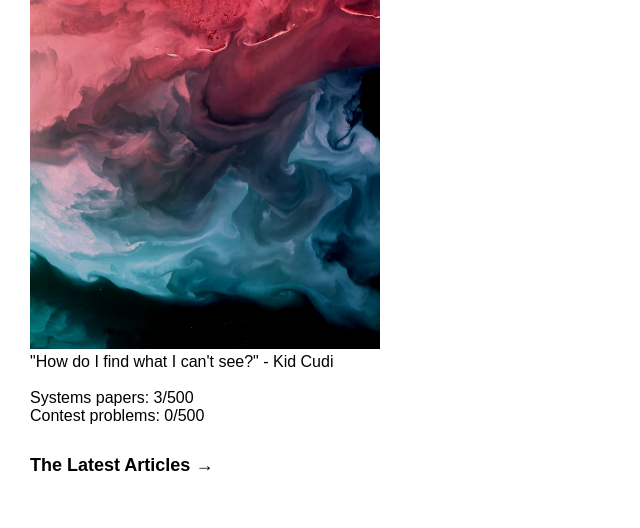
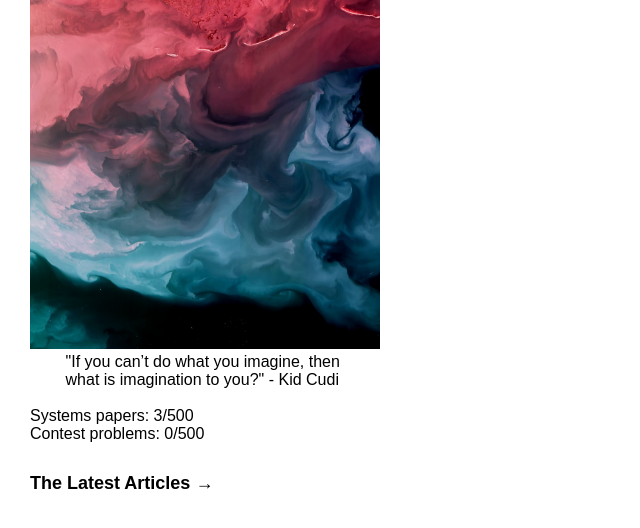
Before and after one commit to raymonddeng99/the500project, a Node project: template app/templates/index.ejs in a window 1280 px wide. Shown: the part 111-639 px from the top of the page, without its empty margins (0-640 px from the left). Run offline with Node 20 templates, Linux system fonts and the light colour scheme; the template is opened without the code that fills it, so the values that code supplies are empty; style sheets or scripts are compiled from the project's sources; some web fonts are replaced.

Commit message:
Change intro quote

```diff
--- a/app/templates/index.ejs
+++ b/app/templates/index.ejs
@@ -22,7 +22,8 @@
   </header>
     <main id="main-container">
       <img src="../assets/cover.jpeg" width="350px" height="350px" />
-      <p>"How do I find what I can't see?" - Kid Cudi</p>
+      <p>&nbsp;&nbsp;&nbsp;&nbsp;&nbsp;&nbsp;&nbsp;&nbsp;"If you can’t do what you imagine, then</p>
+      <p>&nbsp;&nbsp;&nbsp;&nbsp;&nbsp;&nbsp;&nbsp;&nbsp;what is imagination to you?" - Kid Cudi</p>
       <br>
       <p>Systems papers: 3/500</p>
       <p>Contest problems: 0/500</p>
```
